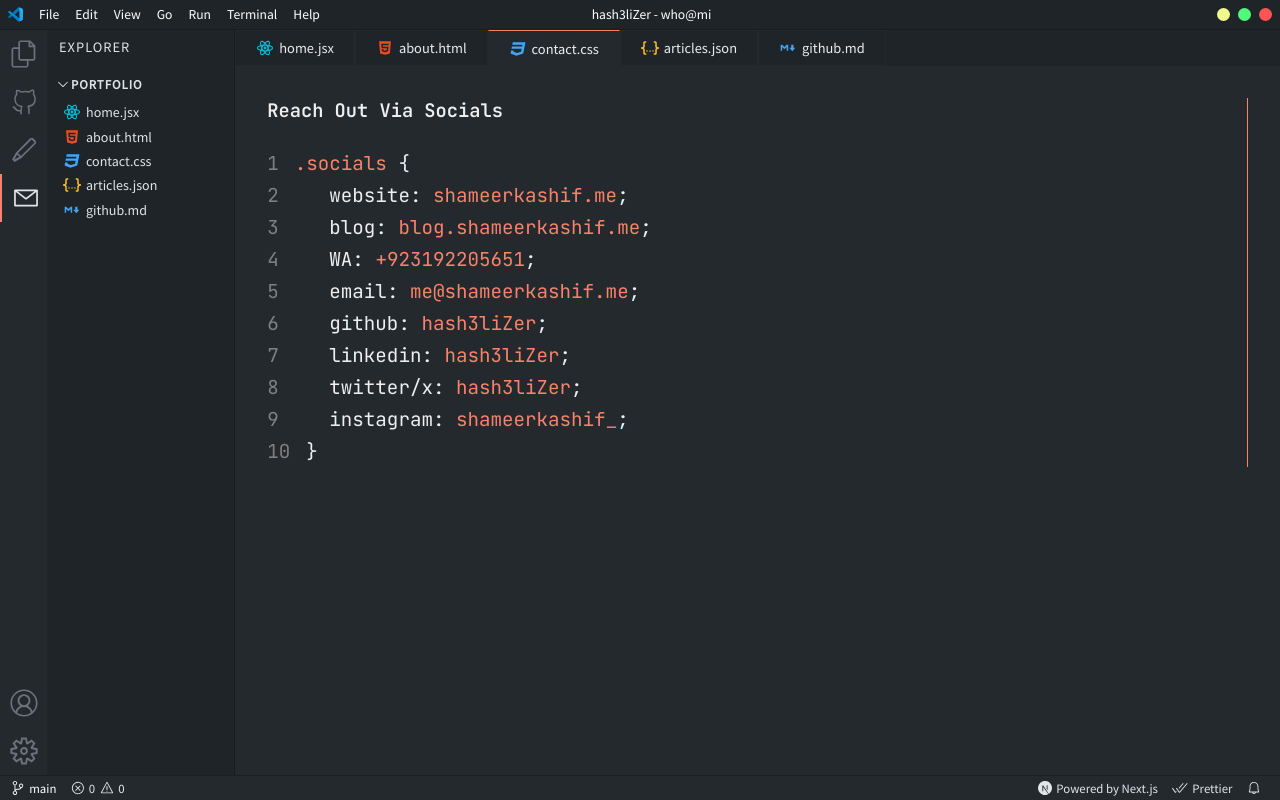
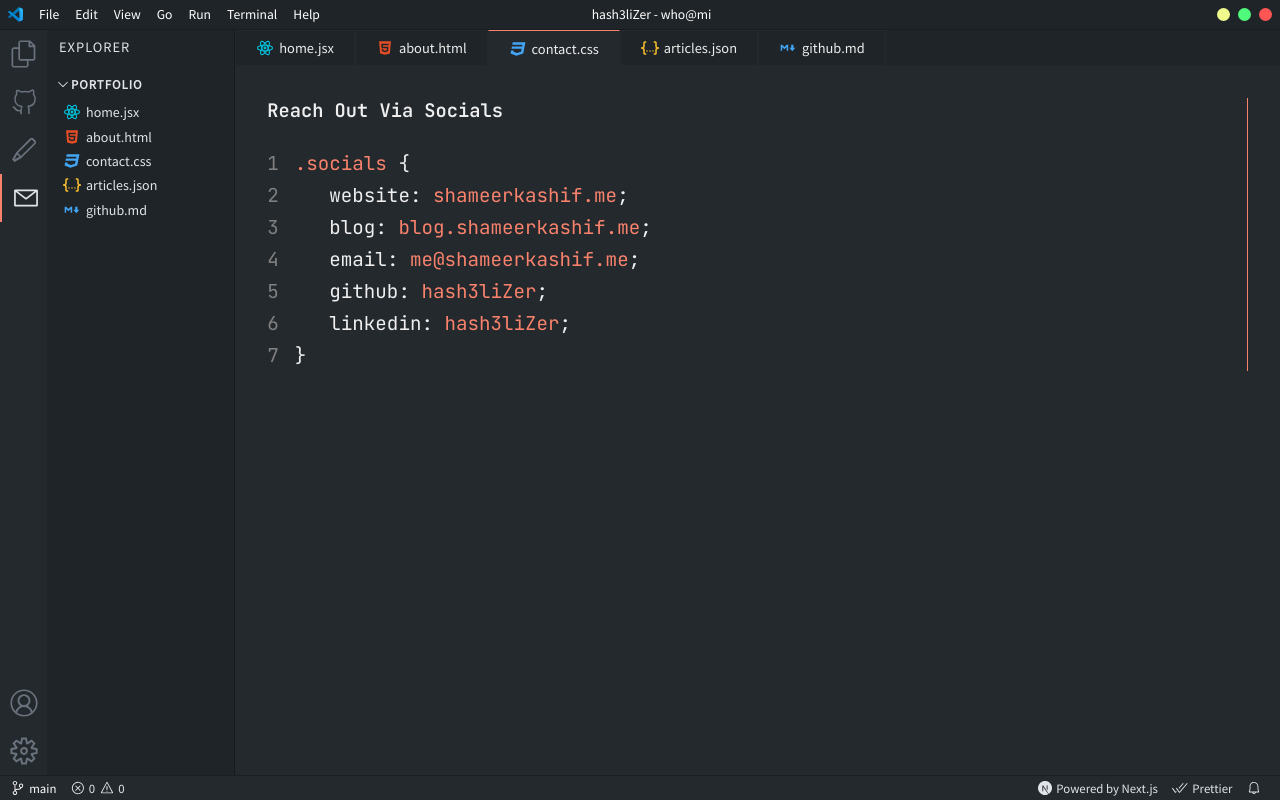
Before and after one commit to hash3liZer/profileo2, a Next.js app: page /contact in a window 1280 px wide. Built offline with nearby package versions, Linux system fonts and the light colour scheme.

Commit message:
Update ContactCode.jsx

```diff
--- a/components/ContactCode.jsx
+++ b/components/ContactCode.jsx
@@ -10,11 +10,6 @@ const contactItems = [
     social: 'blog',
     link: 'blog.shameerkashif.me',
     href: 'https://blog.shameerkashif.me',
-  },
-  {
-    social: 'WA',
-    link: '+923192205651',
-    href: 'tel:+923192205651',
   },
   {
     social: 'email',
@@ -30,17 +25,7 @@ const contactItems = [
     social: 'linkedin',
     link: 'hash3liZer',
     href: 'https://www.linkedin.com/in/hash3lizer/',
-  },
-  {
-    social: 'twitter/x',
-    link: 'hash3liZer',
-    href: 'https://www.twitter.com/hash3liZer',
-  },
-  {
-    social: 'instagram',
-    link: 'shameerkashif_',
-    href: 'https://www.instagram.com/shameerkashif_',
-  },
+  }
 ];
 
 const ContactCode = () => {
```
